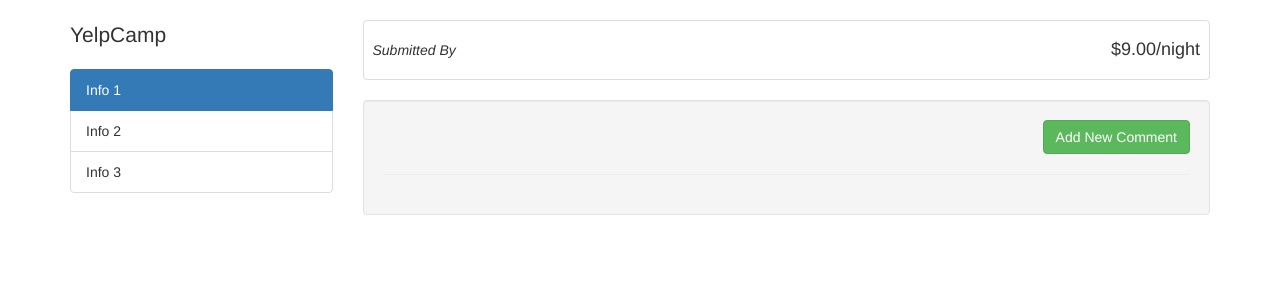
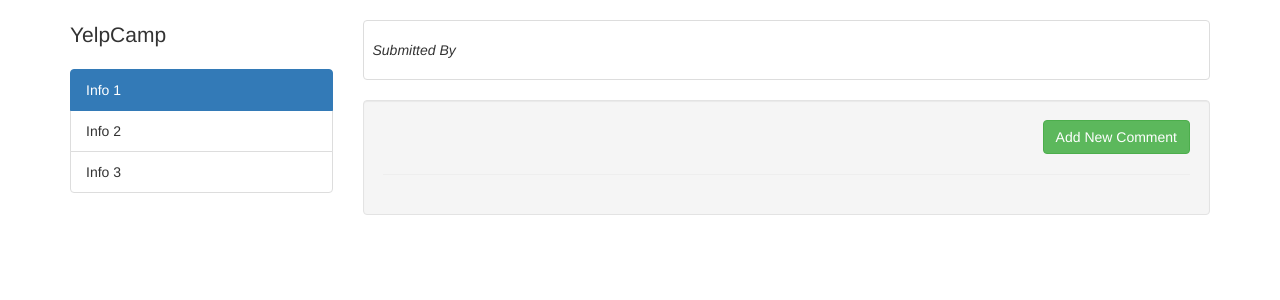
Before and after one commit to ptviet/yelpcamp, a Node project: template views/campgrounds/show.ejs in a window 1280 px wide. Shown: the part 52-352 px from the top of the page. Run offline with Node 20 templates, Linux system fonts and the light colour scheme; the template is opened without the code that fills it, so the values that code supplies are empty; some libraries are stand-ins or nearby versions.

Commit message:
refactor

```diff
--- a/views/campgrounds/show.ejs
+++ b/views/campgrounds/show.ejs
@@ -12,7 +12,7 @@
             <div class="thumbnail">
                 <img class="img-responsive" src="<%= campground.image %>">
                 <div class="caption-full">
-                    <h4 class="pull-right">$9.00/night</h4>
+                    <!-- <h4 class="pull-right">$9.00/night</h4> -->
                     <h4><a><%=campground.name%></a></h4>
                     <p><%= campground.description %></p>
                     <p>
@@ -32,7 +32,7 @@
                     <div class="row">
                         <div class="col-md-12">
                             <strong><%= comment.author.username %></strong>
-                            <span class="pull-right">10 days ago</span>
+                            <!-- <span class="pull-right">10 days ago</span> -->
                        <div>
                            <%= comment.text %>
 
```
